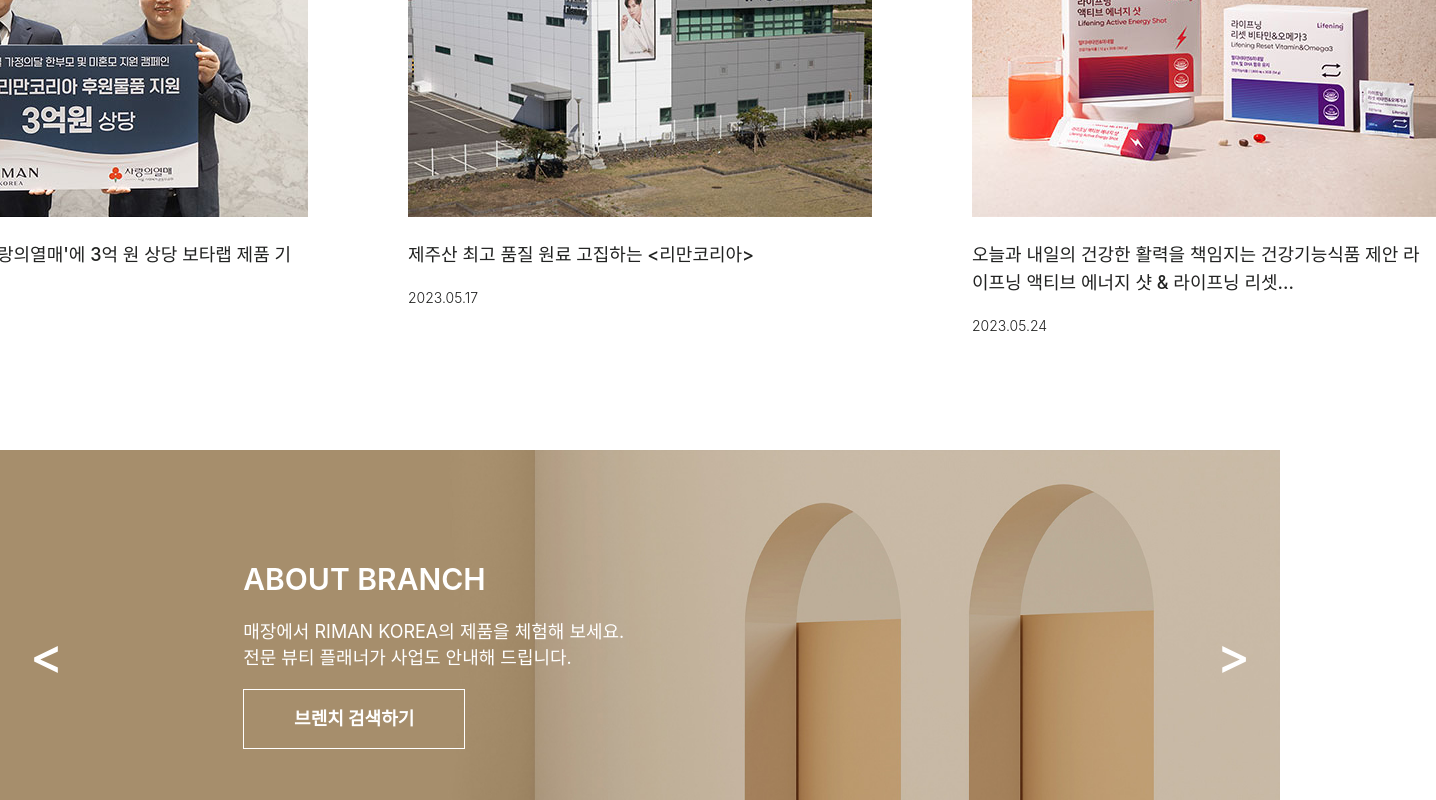
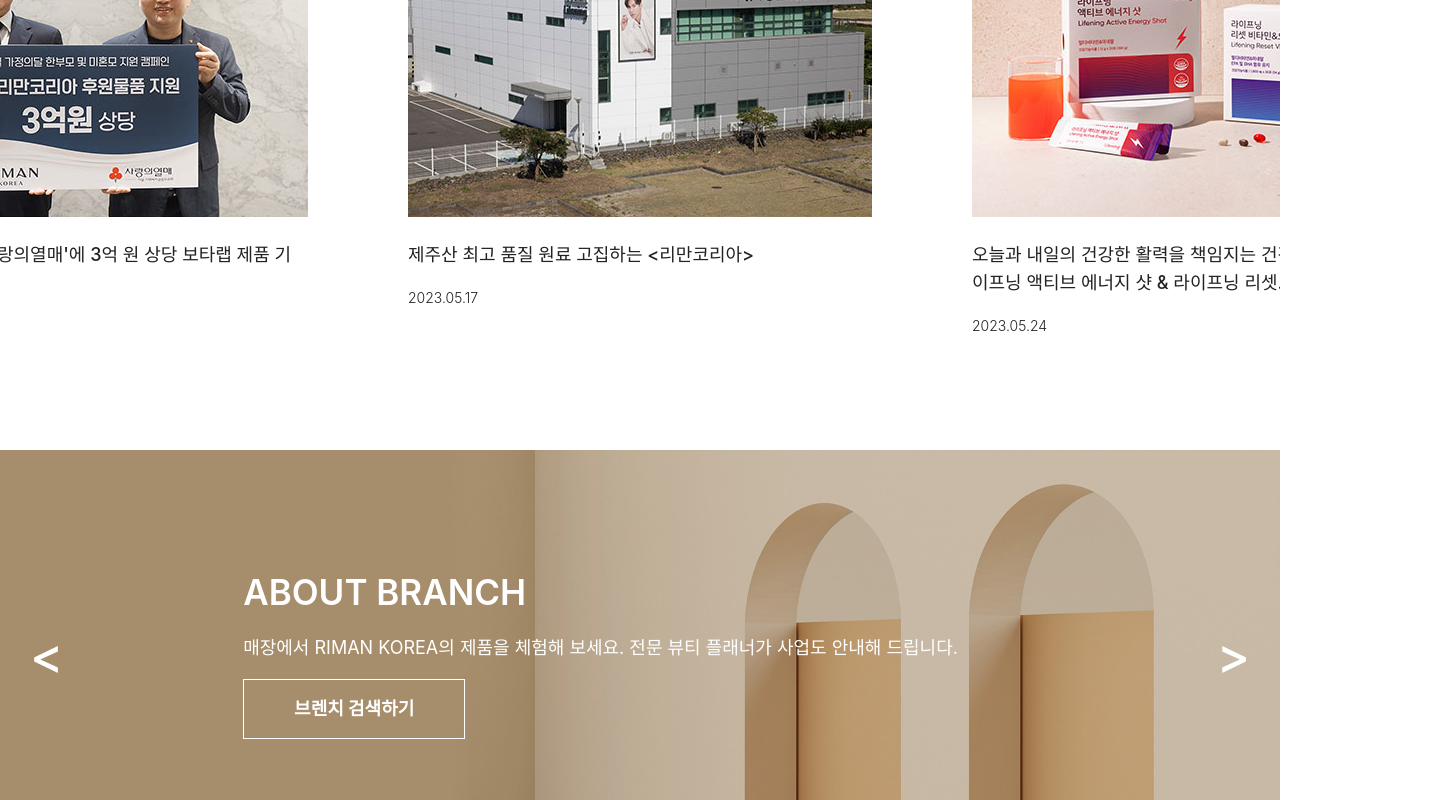
Before and after one commit to HCJIN/RIMAN_PAGE, a React (Create React App) app: page / in a window 1280 px wide. Shown: the part 5677-6477 px from the top of the page, 1436 px wide, since content can reach past the window. Built offline with nearby package versions, Linux system fonts and the light colour scheme.

Commit message:
Main_Bottom_Change

```diff
--- a/src/App.css
+++ b/src/App.css
@@ -634,6 +634,7 @@
     text-align: center;
     margin-top: 80px;
     height: auto;
+    overflow-x: hidden;
 }
 
 .Count_Page_Sub_Title {
@@ -701,11 +702,13 @@
 .News_Page {
     width: 100%;
     height: 100vh;
+    overflow-x: hidden;
 }
 
 .Inner {
     padding: 0 20px;
     height: 100%;
+    overflow-x: hidden;
 }
 
 .News_Title {
@@ -780,11 +783,16 @@
 
 /* Main_News_Page_end */
 
+.Main_Bottom_Box {
+    width: 100%;
+}
+
 .Main_Bottom_Img {
     width: 100%;
     position: relative;
     top: 0;
     left: 0;
+    overflow: hidden;
 }
 
 .Main_Bottom_Img > img {
@@ -804,6 +812,11 @@
     color: #fff;
 }
 
+.Left_Arrow,
+.Right_Arrow {
+  cursor: pointer;
+}
+
 .Left_Arrow {
     width: 10%;
     font-size: 50px;
@@ -819,7 +832,7 @@
     right: 0;
     color: #fff;
     transform: translateY(-50%);
-    font-size: 30px;
+    font-size: 35px;
     font-weight: 600;
 }
 
@@ -844,6 +857,7 @@
     text-align: center;
     line-height: 58px;
     transition: all .3s ease-out 0s;
+    cursor: pointer;
 }
 
 .Main_Bottom_Txt_Btn:hover {
--- a/src/component/Main_Bottom.js
+++ b/src/component/Main_Bottom.js
@@ -1,27 +1,53 @@
-import React from 'react'
-import Main_Bottom_Img from '../image/main_banner_swiper01.jpg'
+import React, { useState } from 'react';
+import Main_Bottom_Img1 from '../image/main_banner_swiper01.jpg';
+import Main_Bottom_Img2 from '../image/main_banner_swiper02.jpg';
 
 const Main_Bottom = () => {
+  const [currentImage, setCurrentImage] = useState(0);
+  const images = [Main_Bottom_Img1, Main_Bottom_Img2];
+  const texts = [
+    {
+      title: 'ABOUT BRANCH',
+      description: '매장에서 RIMAN KOREA의 제품을 체험해 보세요. 전문 뷰티 플래너가 사업도 안내해 드립니다.',
+      btnText: '브렌치 검색하기'
+    },
+    {
+      title: 'NOW HIRING',
+      description: '여러분의 창의적 생각과 질문이 변화를 만듭니다.',
+      btnText: '자세히 보기'
+    }
+  ];
+
+  const prevImage = () => {
+    setCurrentImage((prevIndex) => (prevIndex === 0 ? images.length - 1 : prevIndex - 1));
+  };
+
+  const nextImage = () => {
+    setCurrentImage((prevIndex) => (prevIndex === images.length - 1 ? 0 : prevIndex + 1));
+  };
+
+  const currentText = texts[currentImage];
+
   return (
     <div>
-      <div className='Main_Bottom_Img'>
-        <img src={Main_Bottom_Img}/>
-        <div className='Main_Bottom'>
-          <div className='Left_Arrow'>
+      <div className="Main_Bottom_Img">
+        <img src={images[currentImage]} alt={`Image ${currentImage}`}/>
+        <div className="Main_Bottom">
+          <div className="Left_Arrow" onClick={prevImage}>
             {`<`}
           </div>
-          <div className='Main_Bottom_Txt'>
-            <div>ABOUT BRANCH</div>
-            <div>매장에서 RIMAN KOREA의 제품을 체험해 보세요.<br/>전문 뷰티 플래너가 사업도 안내해 드립니다.</div>
-            <div className='Main_Bottom_Txt_Btn'>브렌치 검색하기</div>
+          <div className="Main_Bottom_Txt">
+            <div>{currentText.title}</div>
+            <div>{currentText.description}</div>
+            <div className="Main_Bottom_Txt_Btn">{currentText.btnText}</div>
           </div>
-          <div className='Right_Arrow'>
+          <div className="Right_Arrow" onClick={nextImage}>
             {`>`}
           </div>
         </div>
       </div>
     </div>
-  )
-}
+  );
+};
 
-export default Main_Bottom
+export default Main_Bottom;
```
Also changed, not shown: src/image/main_banner_swiper02.jpg (added), 1 other file (tests, documents, lock files or other folders).
